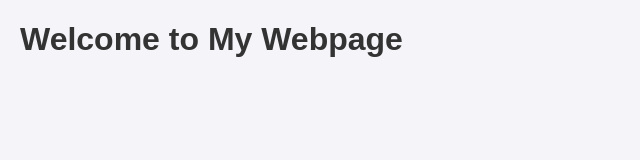
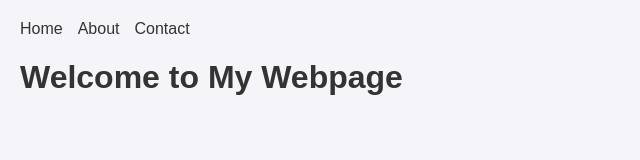
Before and after one commit to Nitheesha33/git-practice, a plain HTML site: page index.html in a window 1280 px wide. Shown: the whole page, without its empty margins (0-640 px from the left). Drawn offline with Linux system fonts and the light colour scheme.

Commit message:
Added navigation bar to exsisting file

```diff
--- a/index.html
+++ b/index.html
@@ -13,9 +13,34 @@
         h1 {
             color: #333;
         }
+        nav ul {
+            list-style: none;
+            display: flex;
+            padding: 0;
+            margin: 0;
+        }
+        nav ul li {
+            margin-right: 15px;
+        }
+        nav ul li a {
+            text-decoration: none;
+            color: #333;
+        }
+        nav ul li a:hover {
+            color: #007BFF;
+        }
     </style>
 </head>
 <body>
-    <h1>Welcome to My Webpage</h1>
+    <body>
+        <nav>
+            <ul>
+                <li><a href="#home">Home</a></li>
+                <li><a href="#about">About</a></li>
+                <li><a href="#contact">Contact</a></li>
+            </ul>
+        </nav>
+        <h1>Welcome to My Webpage</h1>
+    </body>
 </body>
 </html>
```
